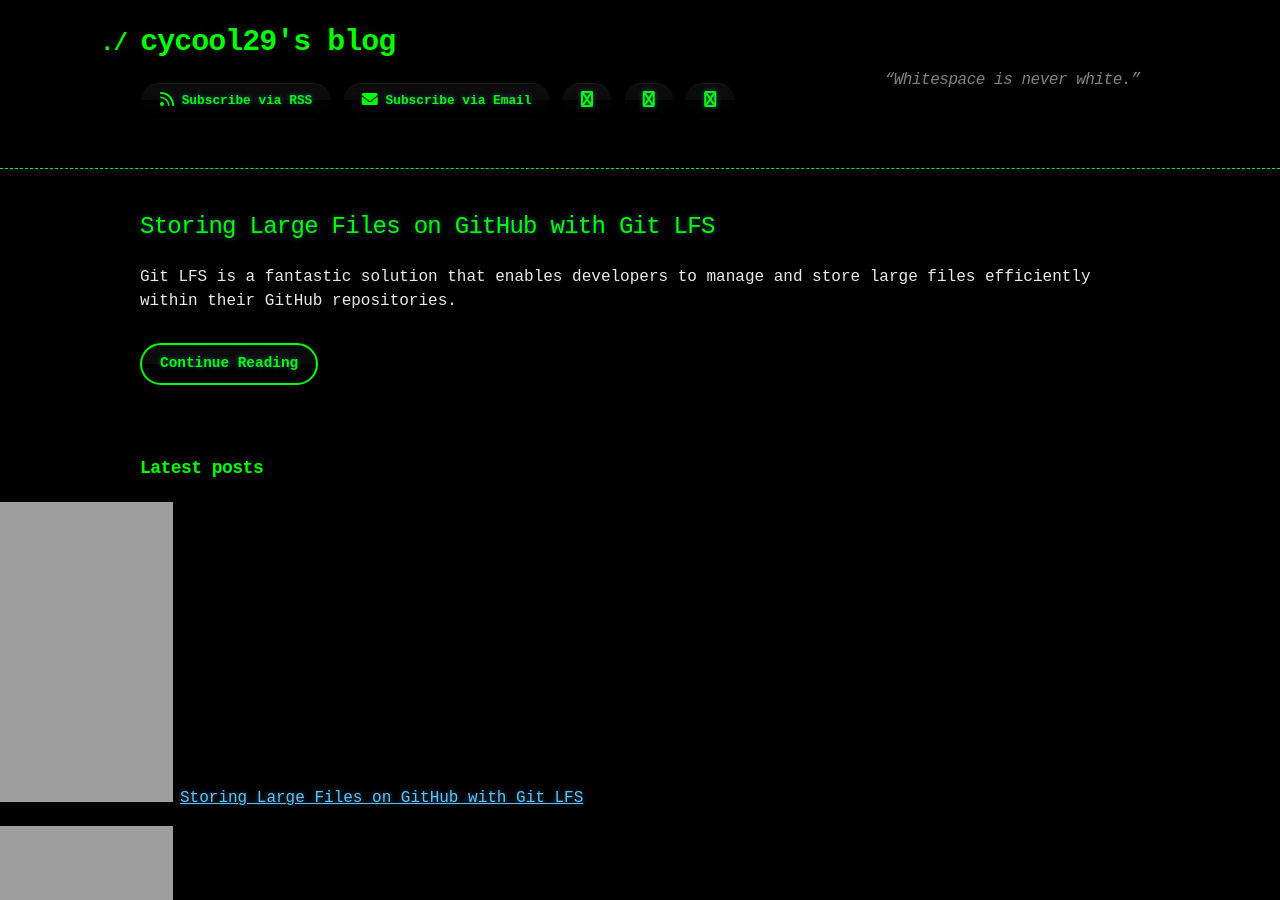
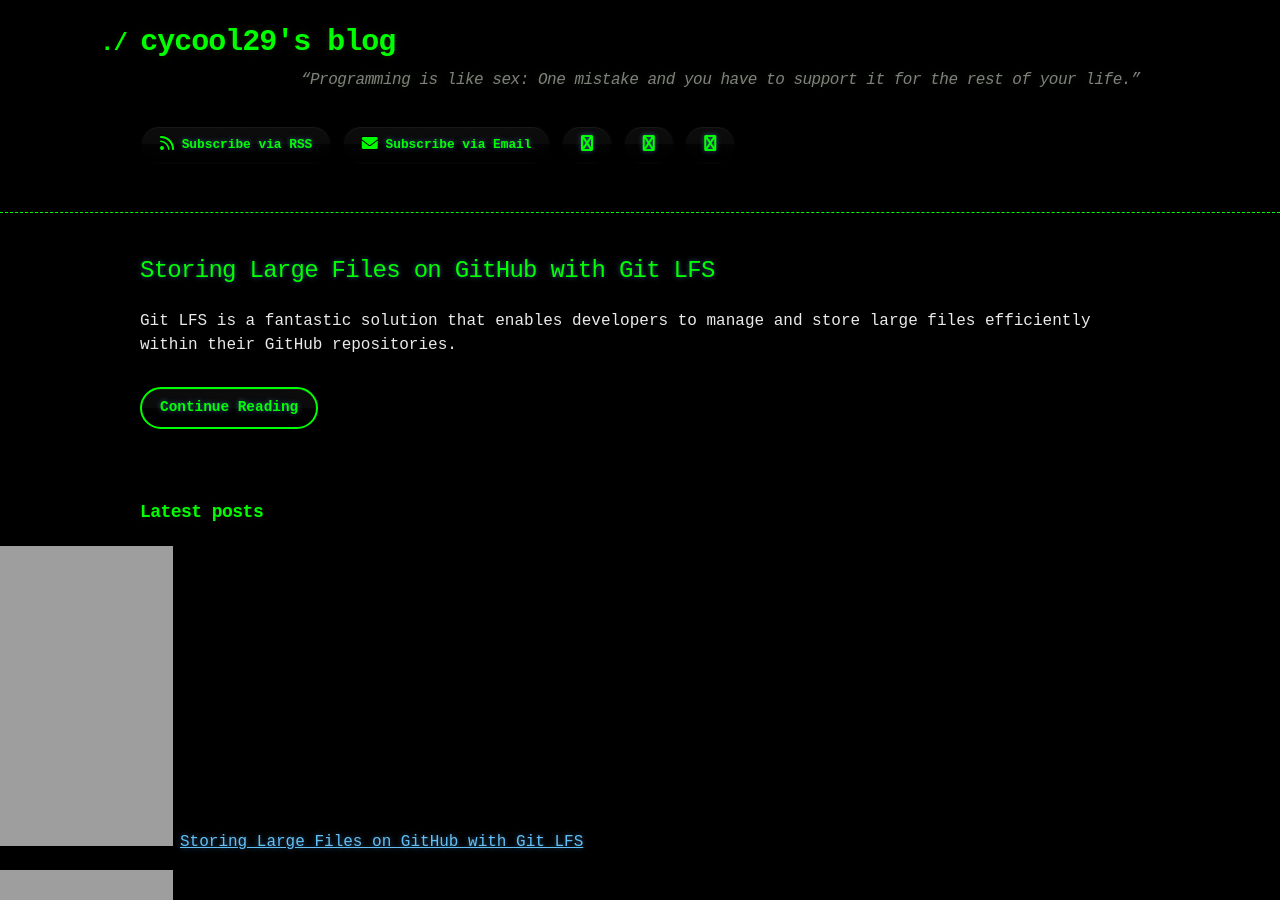
Before and after one commit to cycool29/cycool29.github.io, a Jekyll site: the page built from index.md, in a window 1280 px wide and 900 px high. Built offline with Jekyll 4.4.1, drawn with Linux system fonts in a browser that asks for light colours; a style sheet for code colours, icons or effects is not loaded.

Commit message:
Update quotes

```diff
--- a/_config.yml
+++ b/_config.yml
@@ -1,5 +1,5 @@
 title: cycool29's blog
-description: "“Whitespace is never white.” "
+description: "“Programming is like sex: One mistake and you have to support it for the rest of your life.” "
 bio: A high school student. Intermediate in Python, Git, Bash. Learning JavaScript. He/Him. "
 author: cycool29
 url: https://cycool29.github.io
```
